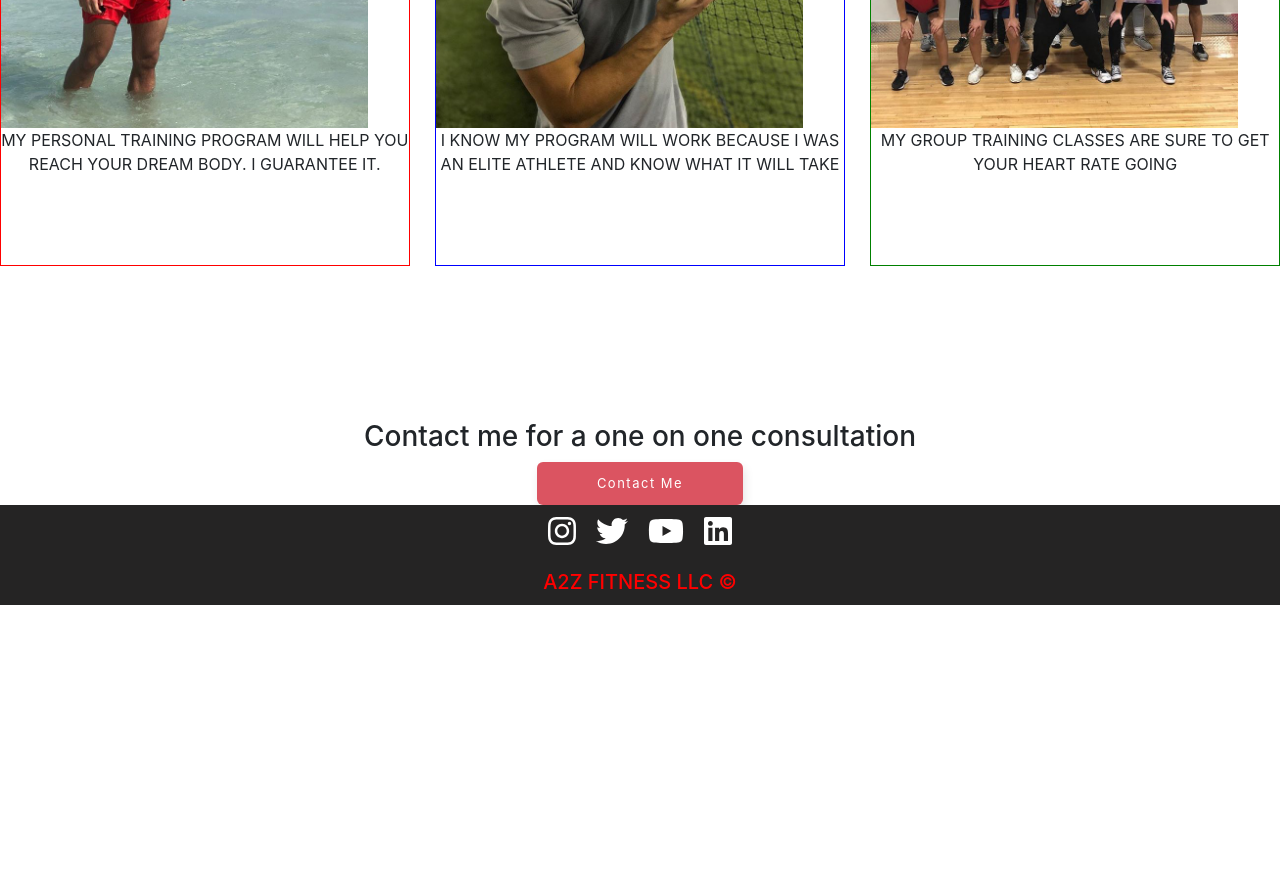
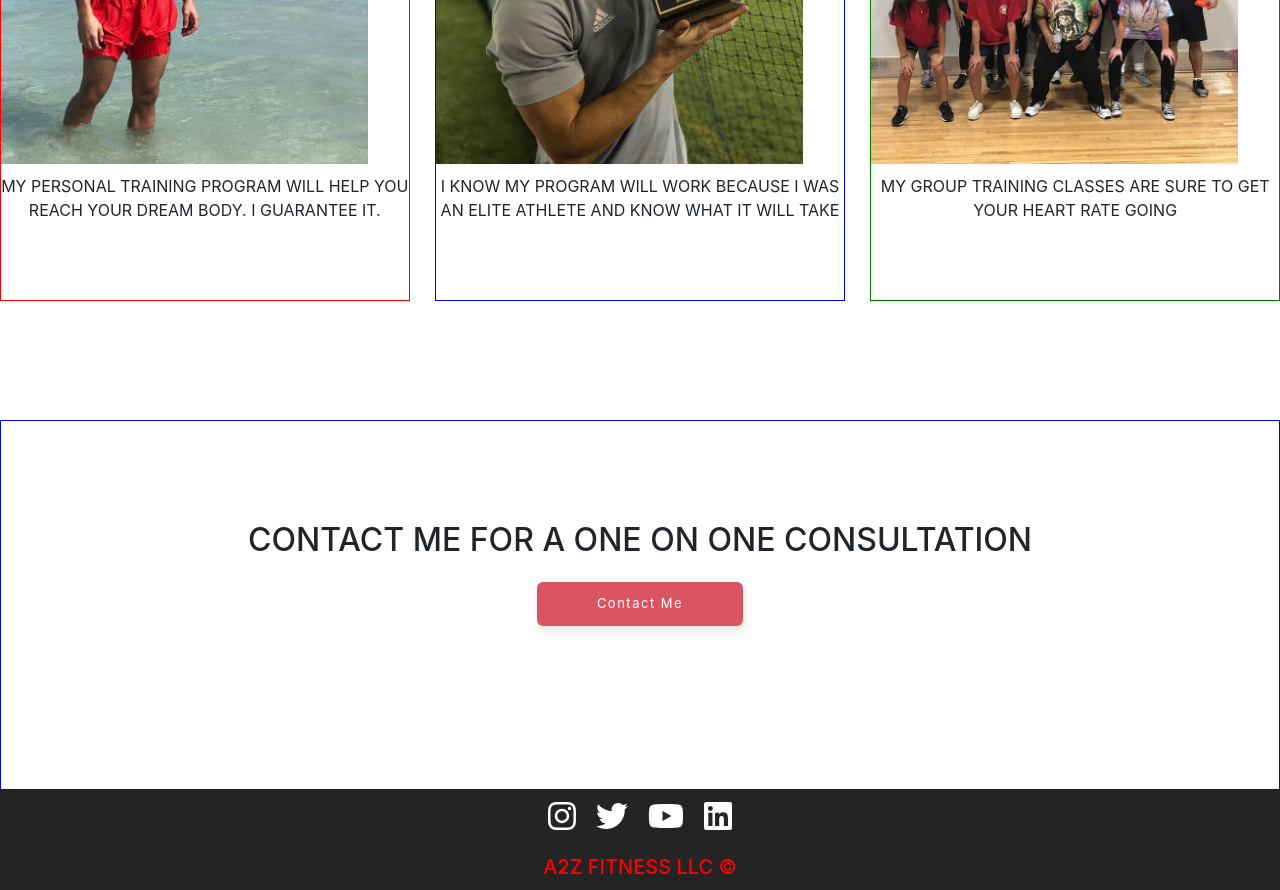
Before and after one commit to mohamedx25/azfitness, a Gatsby app: page /about in a window 1280 px wide. Shown: the part 2080-2970 px from the top of the page. Before the commit the page ends 2685 px from the top, so only its background shows below. Built offline with nearby package versions, Linux system fonts and the light colour scheme.

Commit message:
started contact page

```diff
--- a/components/styles/About.css
+++ b/components/styles/About.css
@@ -37,10 +37,15 @@
 .services h1{
     text-transform: uppercase;
     text-align: center;
+    padding-top: 15px;
+    font-size: 2rem;
 }
 .services p{
     text-transform: uppercase;
     text-align: center;
+    padding-top: 10px;
+    padding-bottom: 20px;
+    font-size: 1rem;
 }
 .service-cards{
     height: 600px;
@@ -80,8 +85,20 @@
 
 }
 .about-join{
-    height: 100%;
+    height: 370px;
     width: 100vw;
     text-align: center;
     position: relative;
+    border: 1px solid blue;
+    display: flex;
 }
+.join{
+    justify-content: center;
+    padding: 100px 100px;
+    margin: 0 auto;
+}
+.join h3{
+    padding-bottom: 15px;
+    text-transform: uppercase;
+    font-size: 2rem;
+}
--- a/src/pages/about.js
+++ b/src/pages/about.js
@@ -79,8 +79,10 @@ class About extends React.Component{
                 </div>
 
                 <div className='about-join'>
-                    <h3>Contact me for a  one on one consultation</h3>
-                    <button style={buttonStyles}>Contact Me</button>
+                    <div className='join'>
+                        <h3>Contact me for a  one on one consultation</h3>
+                        <button style={buttonStyles} className='join-btn'>Contact Me</button>
+                    </div>
                 </div>
                 <div className='about-footer'>
                     <Footer />
```
Also changed, not shown: src/pages/contact.js (added, +22 -0 lines), components/styles/Contact.css (added).
